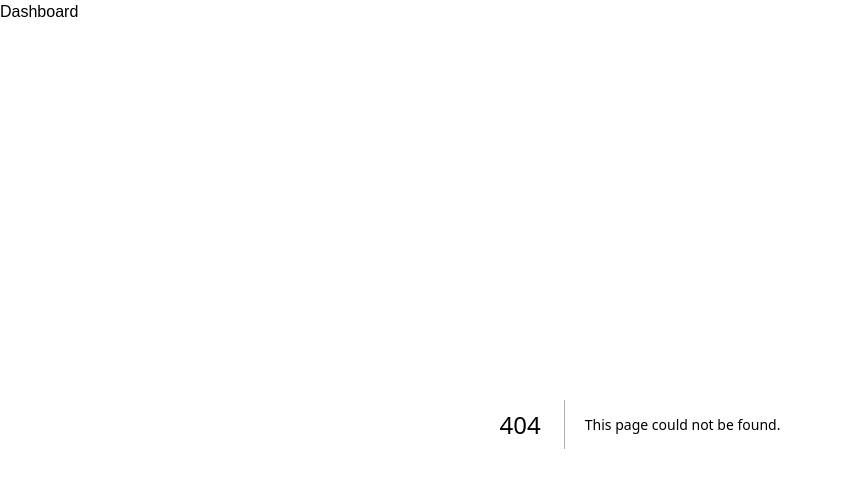
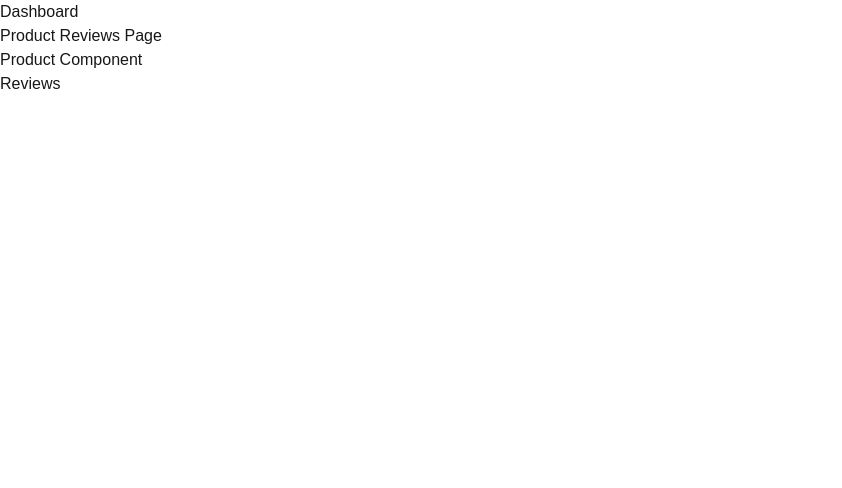
Before and after one commit to Team-Bro-buggers-C211010/NextJs-Work-Place, a Next.js app in the folder all-about-rendering/: page /product-reviews in a window 1280 px wide. Before the commit this address had no page. Shown: the top 488 px of the page, without its empty margins (0-842 px from the left). Built offline with nearby package versions, Linux system fonts and the light colour scheme.

Commit message:
Streaming (Suspense)

```diff
--- /dev/null
+++ b/all-about-rendering/src/app/product-reviews/page.tsx
@@ -0,0 +1,17 @@
+import { Product } from "@/components/product";
+import { Reviews } from "@/components/reviews";
+import { Suspense } from "react";
+
+export default function ProductPage() {
+    return (
+        <div>
+            <h1>Product Reviews Page</h1>
+            <Suspense fallback={<p>Product is Loading...</p>}>
+                <Product />
+            </Suspense>
+            <Suspense fallback={<p>Reviews are Loading...</p>}>
+                <Reviews />
+            </Suspense>
+        </div>
+    );
+}
--- /dev/null
+++ b/all-about-rendering/src/components/product.tsx
@@ -0,0 +1,8 @@
+export const Product = async () => {
+  await new Promise((resolve) => setTimeout(resolve, 2000));
+  return (
+    <div>
+      <h2>Product Component</h2>
+    </div>
+  );
+};
--- /dev/null
+++ b/all-about-rendering/src/components/reviews.tsx
@@ -0,0 +1,8 @@
+export const Reviews = async () => {
+  await new Promise((resolve) => setTimeout(resolve, 4000));
+  return (
+    <div>
+      <h2>Reviews</h2>
+    </div>
+  );
+};
```
Also changed, not shown: all-about-rendering/src/app/product-reviews/## Streaming (Familiar with Suspense).txt (added).
